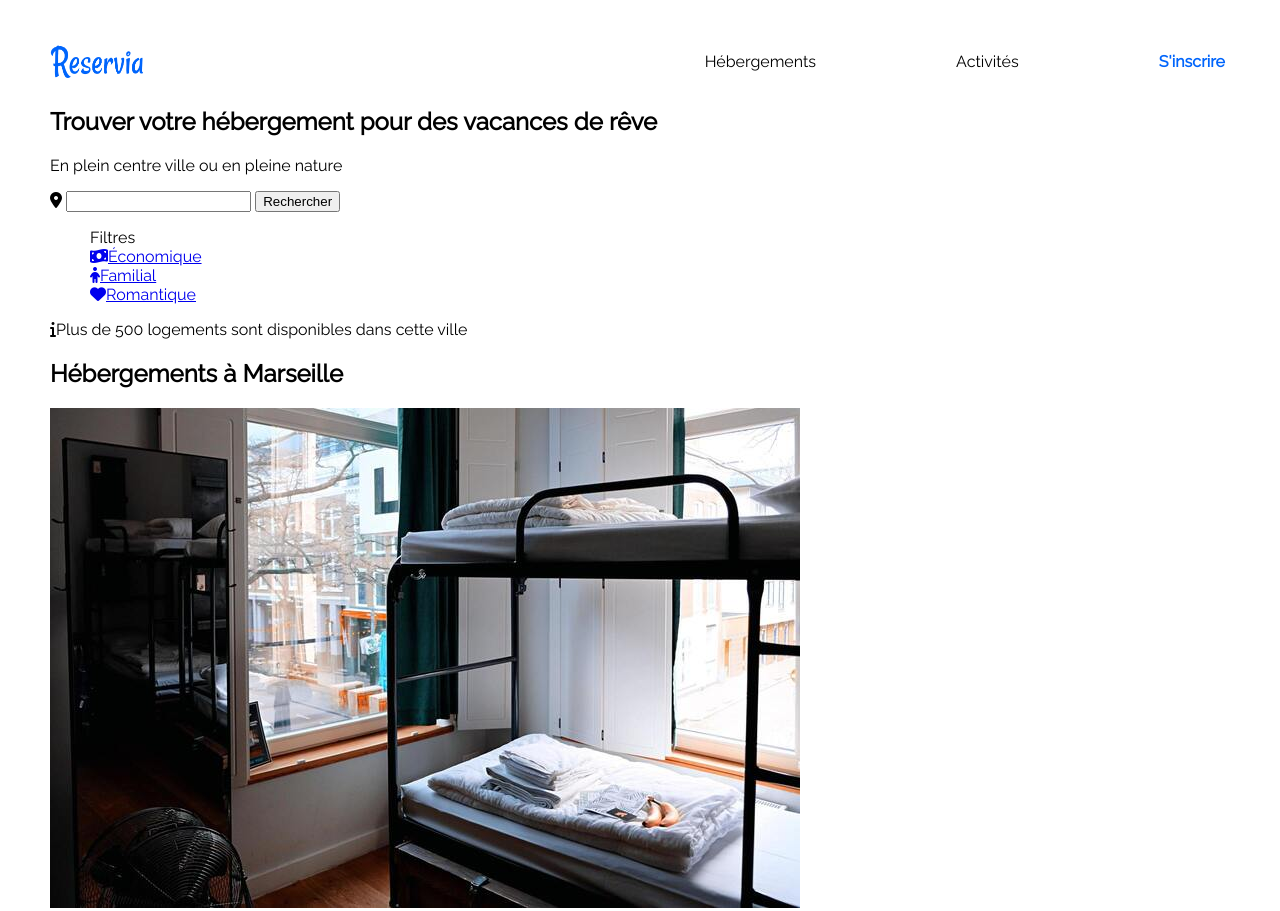
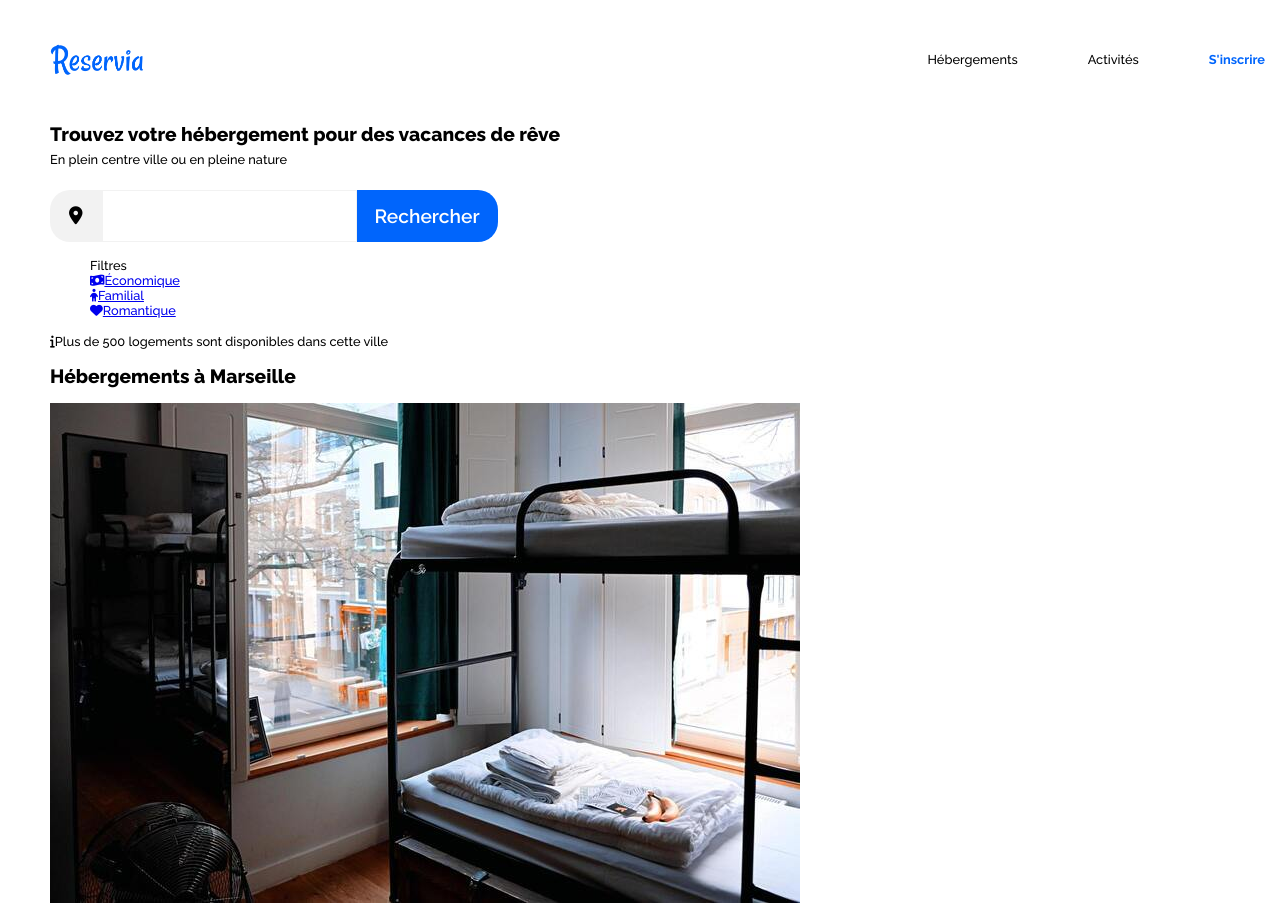
Before and after one commit to dpedron/DamienPedron_2_11052021, a plain HTML site: page index.html in a window 1280 px wide. Shown: the top 911 px of the page. Drawn offline with Linux system fonts and the light colour scheme.

Commit message:
Add SEARCH

```diff
--- a/index.html
+++ b/index.html
@@ -23,13 +23,13 @@
 <!-- MAIN -->
     <main>
         <!-- SEARCH -->
-        <section id="search">
-            <h1>Trouver votre hébergement pour des vacances de rêve</h1>
+        <section>
+            <h1>Trouvez votre hébergement pour des vacances de rêve</h1>
             <p>En plein centre ville ou en pleine nature</p>
-            <div id="search-form">
-                <i class="fas fa-map-marker-alt"></i>
-                <input type="text" id="search-form__txt" name="search--inputs--txt">
-                <input type="button" id="search-form__btn" value="Rechercher">
+            <div id="search">
+                <a href="#"><i id="search__ico" class="fas fa-map-marker-alt"></i></a>
+                <input type="text" id="search__txt" name="search--inputs--txt">
+                <input type="button" id="search__btn" value="Rechercher">
             </div>
             <ul>
                 <li>Filtres</li>
--- a/style.css
+++ b/style.css
@@ -1,6 +1,6 @@
 /* FONTS */
 
-@import url('https://fonts.googleapis.com/css2?family=Raleway:wght@100;200;300;400&display=swap');
+@import url('https://fonts.googleapis.com/css2?family=Raleway:wght@100;200;300;400;500;600;700;800;900&display=swap');
 
 /* BODY */
 
@@ -15,12 +15,23 @@ ul{
     list-style: none;
 }
 
+h1, h2{
+    font-size: 1.2rem;
+    font-weight: 800;
+}
+
+p, li{
+    font-size: 0.8rem;
+    font-weight: 500;
+}
+
 /* HEADER */
 
 header{
     display: flex;
     justify-content: space-between;
     width: 100%;
+    margin-bottom: 40px;
 }
 
 #logo{
@@ -33,29 +44,71 @@ nav ul{
     display: flex;
 }
 
-nav ul li{
-     padding: 0 35px 0 35px;
-     text-align: center;
+.nav__options{
+    text-decoration: none;
+    color: black;
+    padding-left: 35px;
+    padding-right: 35px;
 }
 
-nav ul li a{
-    text-decoration: none;
-    color: black;
-}
-
-nav ul li a:hover{
+.nav__options:hover{
     color: #0065FC;
     border-top: 2px solid #0065FC;
     padding-top: 50px;
-}
-
-.nav__options{
-    padding-right: 35px;
-    padding-left: 35px;
+    font-weight: 600;
 }
 
 #nav__subscribe{
    color: #0065FC;
    font-weight: bold;
-   margin-right: 35px;
+   margin-right: 30px;
 }
+
+/* MAIN */
+
+/* SEARCH */
+
+h1{
+    margin: 0;
+}
+
+h1 + p{
+    margin: 7px 0 23px 0;
+}
+
+#search{
+    display: flex;
+    margin-top: 23px;
+}
+
+#search__ico{
+    background-color: #F2F2F2;
+    padding: 17px 19px;
+    border-radius: 20px 0 0 20px;
+    font-size: 18px;
+    color: black;
+}
+
+#search__txt{
+    border: 1px solid #F2F2F2;
+    font-weight: 800;
+    font-size: 1.2rem;
+    padding-left: 18px;
+    font-family: 'Raleway', sans-serif;
+  }
+
+#search__txt:focus-visible{
+    outline: none;
+}
+
+#search__btn{
+    background-color: #0065FC;
+    border-radius: 0 20px 20px 0;
+    border: none;
+    color: white;
+    font-weight: 600;
+    font-size: 1.2rem;
+    padding: 0 18px;
+    font-family: 'Raleway', sans-serif;
+    cursor: pointer;
+}
```
